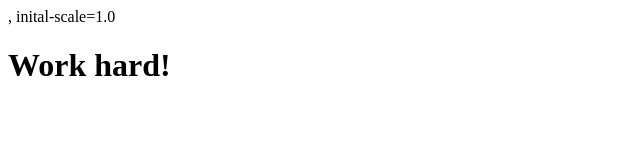
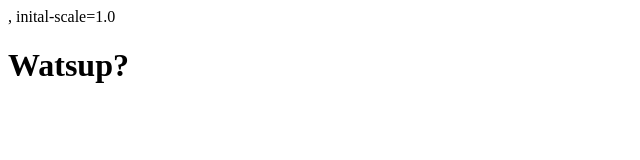
Before and after one commit to dmelanich/dmelanich, a plain HTML site: page index.html in a window 1280 px wide. Shown: the whole page, without its empty margins (0-640 px from the left). Drawn offline with Linux system fonts and the light colour scheme.

Commit message:
Update index.html

```diff
--- a/index.html
+++ b/index.html
@@ -7,6 +7,6 @@
     <title>Document</title>
 </head>
 <body>
-<h1>Work hard!</h1>
+<h1>Watsup?</h1>
 </body>
 </html>
```
